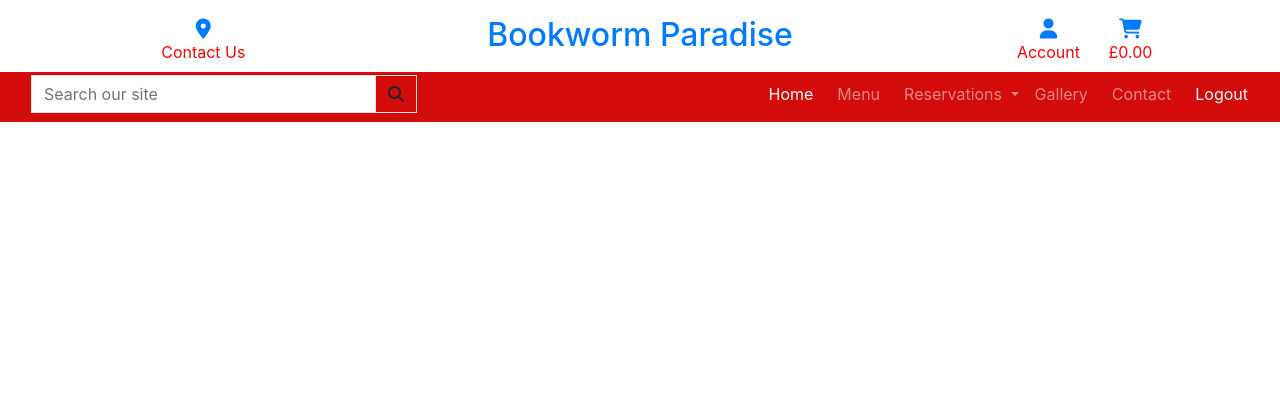
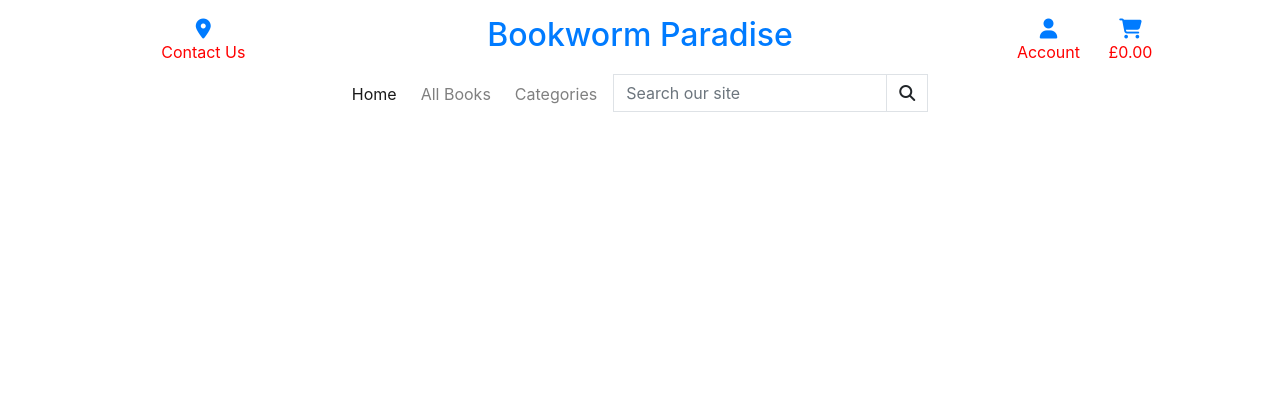
Before and after one commit to OlgaJ1989/bookworm-paradise, a Django app: page / in a window 1280 px wide. Shown: the top 420 px of the page. Run offline with Django 3.2, Linux system fonts and the light colour scheme; the visitor is signed in with stand-in values (Sample User, id 1); some libraries are stand-ins or nearby versions.

Commit message:
Add navlinks to navbar

```diff
--- a/templates/base.html
+++ b/templates/base.html
@@ -25,8 +25,7 @@
         <!-- Navbar -->
         <div id="top-nav" class="row pt-lg-2">
             <div class="col-4 text-center">
-                <a class="text-black nav-link" href="#" id="user-options" data-toggle="dropdown"
-                            aria-haspopup="true" aria-expanded="false">
+                <a class="text-black nav-link" href="#" id="user-options" aria-haspopup="true" aria-expanded="false">
                     <div class="text-center">
                         <div><i class="fas fa-map-marker-alt fa-lg"></i></div>
                         <p class="my-0">Contact Us</p>
@@ -41,19 +40,19 @@
             <div class="col-4 text-center">
                 <ul class="list-inline list-unstyled text-center my-0">
                     <li class="list-inline-item dropdown">
-                        <a class="text-black nav-link" href="#" id="user-options" data-toggle="dropdown"
-                            aria-haspopup="true" aria-expanded="false">
+                        <a class="nav-link" href="#" id="navbarDropdown" role="button" data-toggle="dropdown"
+                            aria-expanded="false">
                             <div class="text-center">
                                 <div><i class="fas fa-user fa-lg"></i></div>
                                 <p class="my-0">Account</p>
                             </div>
                         </a>
-                        <div class="dropdown-menu border-0" aria-labelledby="user-options">
-                            {% if request.user.is_authenticated %}
-                            {% if request.user.is_superuser %}
-                            <a href="" class="dropdown-item">Product Management</a>
+                        <div class="dropdown-menu border-0" aria-labelledby="navbar-dropdown">
+                            {% if user.is_authenticated %}
+                            {% if user.is_superuser %}
+                            <a href="" class="dropdown-item">Management</a>
                             {% endif %}
-                            <a href="" class="dropdown-item">My Profile</a>
+                            <a href="" class="dropdown-item">Profile</a>
                             <a href="{% url 'account_logout' %}" class="dropdown-item">Logout</a>
                             {% else %}
                             <a href="{% url 'account_signup' %}" class="dropdown-item">Register</a>
@@ -62,8 +61,7 @@
                         </div>
                     </li>
                     <li class="list-inline-item">
-                        <a class=""
-                            href="">
+                        <a class="" href="">
                             <div class="text-center">
                                 <div><i class="fas fa fa-shopping-cart fa-lg"></i></div>
                                 <p class="my-0">
@@ -80,12 +78,24 @@
             </div>
         </div>
 
-        <nav class="navbar pb-2 navbar-dark navbar-expand-sm" style="background-color: #d40b0b;">
+        <nav class="navbar pb-2 navbar-light navbar-expand-sm">
             <button class="navbar-toggler" type="button" data-toggle="collapse" data-target="#navbarToggler"
                 aria-controls="navbarToggler" aria-expanded="false" aria-label="Toggle navigation">
                 <span class="navbar-toggler-icon"></span>
             </button>
-            <div class="col-12 col-lg-4 my-auto py-1 py-lg-0">
+            <!-- Navbar elements/links -->
+            <div class="collapse navbar-collapse" id="navbarToggler">
+                <ul class="navbar-nav w-auto mx-auto">
+                    <li class="active nav-item mr-2">
+                        <a class="nav-link" href="#">Home</a>
+                    </li>
+                    <li class="nav-item mr-2">
+                        <a class="nav-link" href="#">All Books</a>
+                    </li>
+                    <li class="nav-item mr-2">
+                        <a class="nav-link" href="#">Categories</a>
+                    </li>
+                    <li class="nav-item mr-2">
                         <form method="GET" action="">
                             <div class="input-group w-100">
                                 <input class="form-control border border-black rounded-0" type="text" name="q"
@@ -99,48 +109,10 @@
                                 </div>
                             </div>
                         </form>
-            </div>
-            <!-- Navbar elements/links -->
-            <div class="collapse navbar-collapse" id="navbarToggler">
-                <ul class="navbar-nav ml-auto">
-                    <li class="active nav-item mr-2">
-                        <a class="nav-link" href="#">Home</a>
                     </li>
-                    <li class="nav-item mr-2">
-                        <a class="nav-link" href="#">Menu</a>
-                    </li>
-                    <li class="nav-item dropdown">
-                        <a class="nav-link dropdown-toggle" href="#" id="navbarDropdown" role="button"
-                            data-toggle="dropdown" aria-expanded="false">
-                            Reservations
-                        </a>
-                        <div class="dropdown-menu" aria-labelledby="navbarDropdown">
-                            <a class="dropdown-item" href="#">Reserve a table</a>
-                            {% if user.is_authenticated %}
-                            <a class="dropdown-item" href="#">My reservations</a>
-                            {% endif %}
-                        </div>
-                    </li>
-                    <li class="nav-item mr-2">
-                        <a class="nav-link" href="#">Gallery</a>
-                    </li>
-                    <li class="nav-item mr-2">
-                        <a class="nav-link" href="#">Contact</a>
-                    </li>
-                    {% if user.is_authenticated %}
-                    <li class="active nav-item mr-2">
-                        <a class="nav-link" href="#">Logout</a>
-                    </li>
-                    {% else %}
-                    <li class="nav-item">
-                        <a class="nav-link" href="{% url 'account_signup' %}">Register</a>
-                    </li>
-                    <li class="nav-item">
-                        <a class="nav-link" href="{% url 'account_login' %}">Login</a>
-                    </li>
-                    {% endif %}
                 </ul>
             </div>
+
         </nav>
 
     </header>
```
Lines whose indentation alone changed are shown as unchanged.
